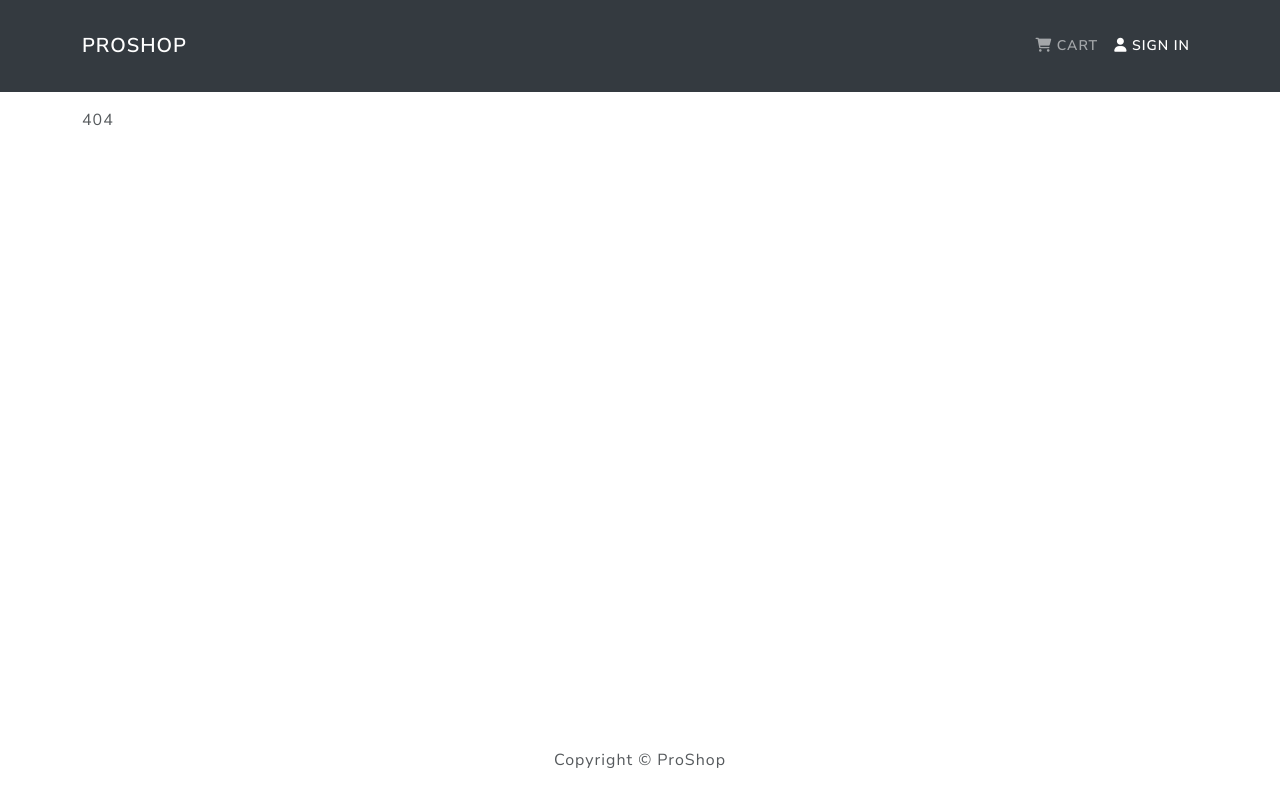
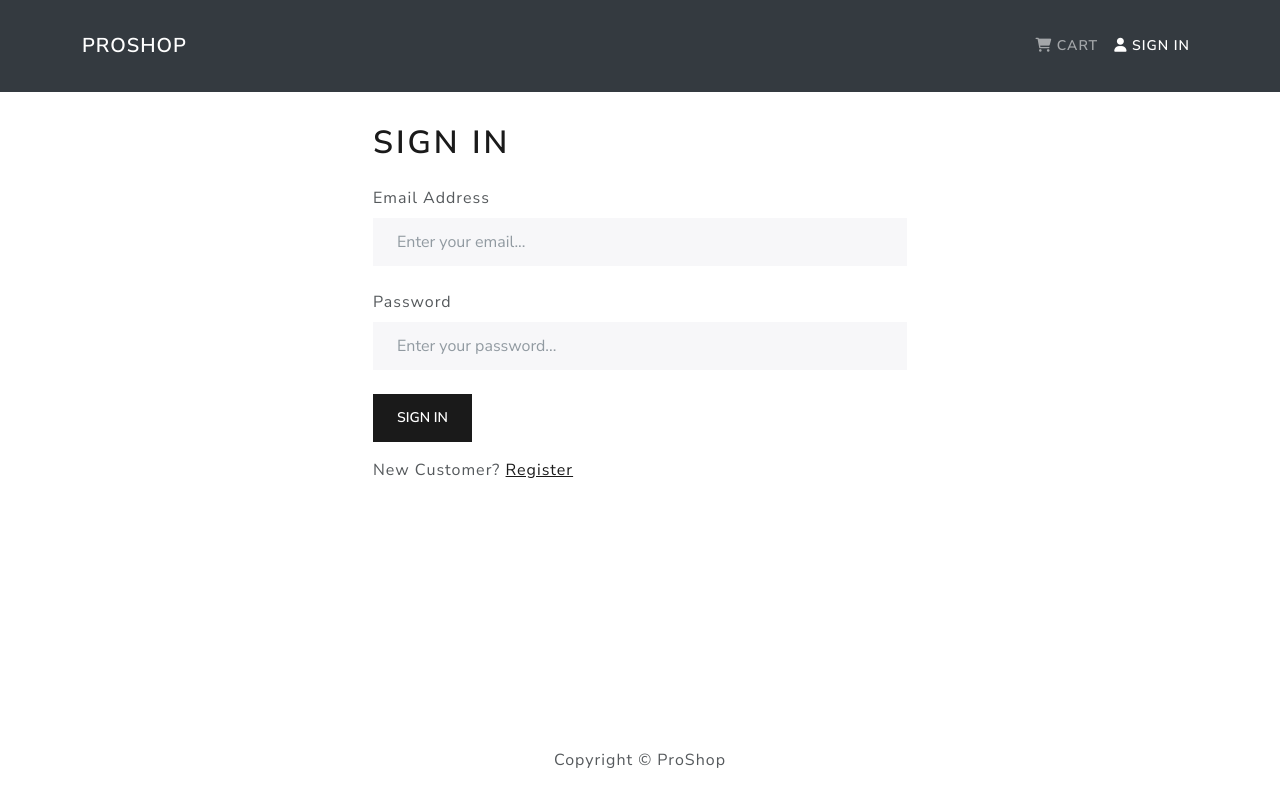
Before and after one commit to tasmto/inteligets, a React (Vite) app in the folder frontend/: page /login in a window 1280 px wide. Before the commit this address had no page. Built offline with nearby package versions, Linux system fonts and the light colour scheme.

Commit message:
🚧 User Login UI

```diff
--- a/frontend/src/App.jsx
+++ b/frontend/src/App.jsx
@@ -7,6 +7,7 @@ import HomePage from './pages/HomePage';
 import SingleProduct from './pages/SingleProduct';
 import NotFound from './pages/NotFound';
 import Cart from './pages/CartPage';
+import LoginPage from './pages/LoginPage';
 
 function App() {
   return (
@@ -17,6 +18,7 @@ function App() {
           <Routes>
             <Route path='*' exact element={<NotFound />} />
             <Route path='/' exact element={<HomePage />} />
+            <Route path='/login' exact element={<LoginPage />} />
             <Route path='/cart/' element={<Cart />} />
             <Route path='/cart/:productId' element={<Cart />} />
             <Route
--- a/frontend/src/actions/productActions.js
+++ b/frontend/src/actions/productActions.js
@@ -39,7 +39,7 @@ export const listProductDetails = (id) => async (dispatch) => {
       type: PRODUCT_DETAILS_FAIL,
       payload:
         error.response && error.response.data.message
-          ? response.data.message
+          ? error.response.data.message
           : error.message,
     });
   }
--- /dev/null
+++ b/frontend/src/actions/userActions.js
@@ -0,0 +1,41 @@
+import axios from 'axios';
+import { response } from 'express';
+import {
+  USER_LOGIN_FAIL,
+  USER_LOGIN_SUCCESS,
+  USER_LOGIN_REQUEST,
+  USER_LOGOUT,
+} from '../constants/userConstants';
+
+export const login = (email, password) => async (dispatch) => {
+  try {
+    dispatch({
+      type: USER_LOGIN_REQUEST,
+    });
+    const config = {
+      Headers: {
+        'Content-Type': 'application/json',
+      },
+    };
+    const { data } = await axios.post(
+      '/api/users/login',
+      { email, password },
+      config
+    );
+
+    dispatch({
+      type: USER_LOGIN_SUCCESS,
+      payload: data,
+    });
+
+    localStorage.setItem('userInfo', JSON.stringify(data));
+  } catch (error) {
+    dispatch({
+      type: USER_LOGIN_FAIL,
+      payload:
+        error.response && error.response.data.message
+          ? error.response.data.message
+          : error.message,
+    });
+  }
+};
--- /dev/null
+++ b/frontend/src/components/FormContainer.jsx
@@ -0,0 +1,16 @@
+import React from 'react';
+import { Container, Row, Col } from 'react-bootstrap';
+
+const FormContainer = ({ children }) => {
+  return (
+    <Container>
+      <Row className='justify-content-md-center'>
+        <Col xs={12} md={6}>
+          {children}
+        </Col>
+      </Row>
+    </Container>
+  );
+};
+
+export default FormContainer;
--- /dev/null
+++ b/frontend/src/constants/userConstants.js
@@ -0,0 +1,4 @@
+export const USER_LOGIN_REQUEST = 'USER_LOGIN_REQUEST';
+export const USER_LOGIN_SUCCESS = 'USER_LOGIN_SUCCESS';
+export const USER_LOGIN_FAIL = 'USER_LOGIN_FAIL';
+export const USER_LOGOUT = 'USER_LOGOUT';
--- /dev/null
+++ b/frontend/src/pages/LoginPage.jsx
@@ -0,0 +1,102 @@
+import React, { useState, useEffect } from 'react';
+import { Link, useNavigate, useSearchParams } from 'react-router-dom';
+import { Form, Button, Row, Col, Placeholder } from 'react-bootstrap';
+import { useDispatch, useSelector } from 'react-redux';
+import Message from '../components/Message';
+import Loader from '../components/Loader';
+import { login } from '../actions/userActions';
+import FormContainer from '../components/FormContainer';
+
+const LoginPage = () => {
+  const [email, setEmail] = useState('');
+  const [password, setPassword] = useState('');
+  const [searchParams] = useSearchParams();
+  const redirect = searchParams.get('redirect');
+  const navigate = useNavigate();
+  const dispatch = useDispatch();
+
+  const userLogin = useSelector((state) => state.userLogin);
+  const { loading, error, userInfo } = userLogin;
+
+  useEffect(() => {
+    //  Redirect if already loggedIn
+    if (userInfo) {
+      navigate(redirect || '/');
+    }
+  }, [userInfo, redirect]);
+
+  const submitHandler = (e) => {
+    e.preventDefault();
+    dispatch(login(email, password));
+  };
+
+  return (
+    <FormContainer>
+      <h1>Sign In</h1>
+      {error && <Message variant='danger'>{error}</Message>}
+      {!loading ? (
+        <>
+          <Form onSubmit={submitHandler} className='gy-3'>
+            <Form.Group controlId='email' className='mb-4'>
+              <Form.Label>Email Address</Form.Label>
+              <Form.Control
+                type='email'
+                placeholder='Enter your email...'
+                value={email}
+                onChange={(e) => setEmail(e.target.value)}
+              ></Form.Control>
+            </Form.Group>
+            <Form.Group controlId='password' className='mb-4'>
+              <Form.Label>Password</Form.Label>
+              <Form.Control
+                type='password'
+                placeholder='Enter your password...'
+                value={password}
+                onChange={(e) => setPassword(e.target.value)}
+              ></Form.Control>
+            </Form.Group>
+            <Button type='submit' variant='primary'>
+              Sign In
+            </Button>
+          </Form>
+          <Row className='py-3'>
+            <Col>
+              New Customer?{' '}
+              <Link
+                to={redirect ? `/register?redirect=${redirect}` : '/register'}
+              >
+                Register
+              </Link>
+            </Col>
+          </Row>
+        </>
+      ) : (
+        <>
+          <Row className='gy-3'>
+            <Col xs={12}>
+              <Placeholder xs={8} as='h3' size='lg' />
+              <Placeholder xs={10} as='p' size='lg' className='py-3' />
+            </Col>
+            <Col xs={12}>
+              <Placeholder xs={6} as='h3' size='lg' />
+              <Placeholder xs={10} as='p' size='lg' className='py-3' />
+            </Col>
+            <Col xs={12}>
+              <Placeholder.Button bg='primary' xs={6} aria-hidden='true' />
+            </Col>
+          </Row>
+          <Row className='gy-3 mt-2'>
+            <Col xs={5}>
+              <Placeholder xs={12} as='p' size='lg' className='py-3' />
+            </Col>
+            <Col xs={6}>
+              <Placeholder xs={12} as='p' size='lg' className='py-2' />
+            </Col>
+          </Row>
+        </>
+      )}
+    </FormContainer>
+  );
+};
+
+export default LoginPage;
--- /dev/null
+++ b/frontend/src/reducers/userReducers.js
@@ -0,0 +1,25 @@
+import {
+  USER_LOGIN_FAIL,
+  USER_LOGIN_SUCCESS,
+  USER_LOGIN_REQUEST,
+  USER_LOGOUT,
+} from '../constants/userConstants';
+
+export const userLoginReducer = (state = {}, action) => {
+  switch (action.type) {
+    case USER_LOGIN_REQUEST:
+      return { loading: true };
+
+    case USER_LOGIN_SUCCESS:
+      return { loading: false, userInfo: action.payload };
+
+    case USER_LOGIN_FAIL:
+      return { loading: false, error: action.payload };
+
+    case USER_LOGOUT:
+      return {};
+
+    default:
+      return state;
+  }
+};
--- a/frontend/src/store.js
+++ b/frontend/src/store.js
@@ -10,18 +10,24 @@ import {
   productDetailsReducer,
 } from './reducers/productReducers';
 import { cartReducer } from './reducers/cartReducers';
+import { userLoginReducer } from './reducers/userReducers';
 
 const reducer = combineReducers({
   productList: productListReducer,
   productDetails: productDetailsReducer,
   cart: cartReducer,
+  userLogin: userLoginReducer,
 });
 const cartItemsFromStorage = localStorage.getItem('cartItems')
   ? JSON.parse(localStorage.getItem('cartItems'))
   : [];
+const userInfoFromLocalStorage = localStorage.getItem('userInfo')
+  ? JSON.parse(localStorage.getItem('userInfo'))
+  : null;
 
 const initialState = {
   cart: { cartItems: cartItemsFromStorage },
+  userLogin: { userInfo: userInfoFromLocalStorage },
 };
 const middleware = [thunk];
 const store = createStore(
```
